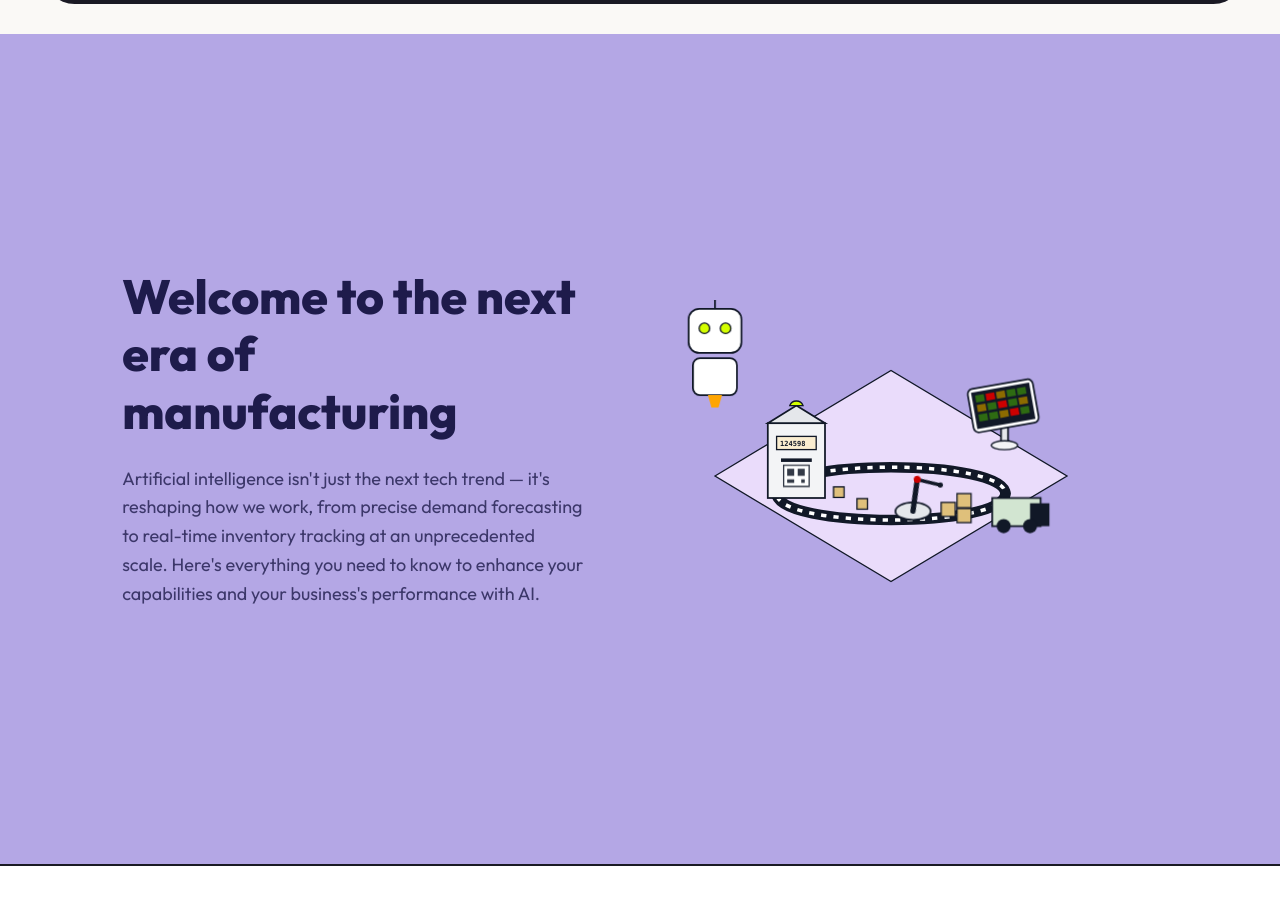
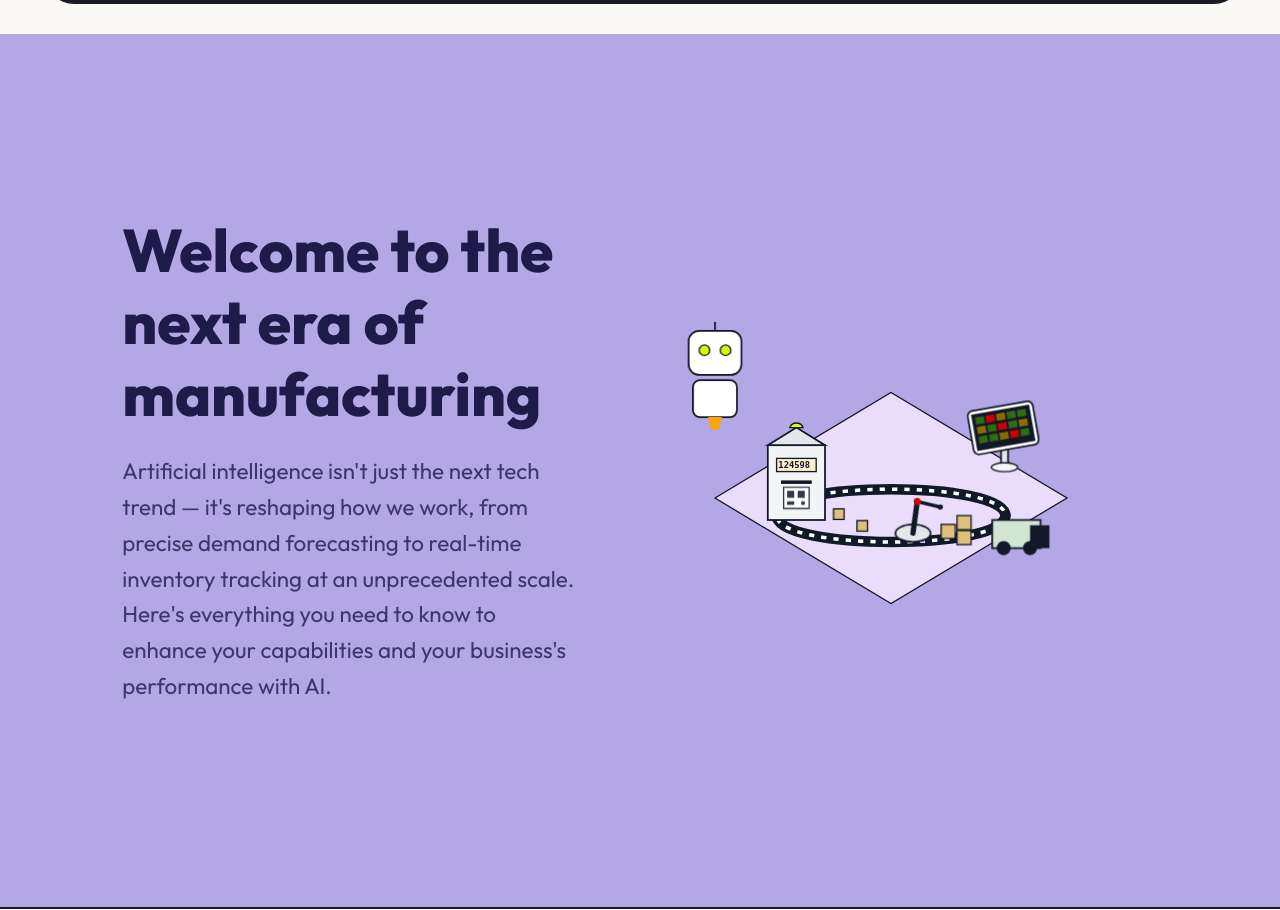
Before and after one commit to ParthChoudhary123/avis2, a Django app: page / in a window 1280 px wide. Shown: the part 81-991 px from the top of the page. Run offline with Django 5.2, Linux system fonts and the light colour scheme.

Commit message:
Increase Hero section typography and animation display font size by 25 percent

```diff
--- a/inventory/templates/inventory/landing.html
+++ b/inventory/templates/inventory/landing.html
@@ -612,7 +612,7 @@
     /* Section Typography */
     .split-headline {
         font-family: var(--font-headings);
-        font-size: 3rem;
+        font-size: 3.75rem;
         font-weight: 800;
         line-height: 1.2;
         color: #1e1b4b;
@@ -620,7 +620,7 @@
     }
 
     .split-body {
-        font-size: 1.125rem;
+        font-size: 1.4rem;
         font-weight: 400;
         line-height: 1.6;
         color: rgba(30, 27, 75, 0.8);
@@ -714,7 +714,7 @@
                             <path d="M35 -10 A 8 8 0 0 1 50 -10 Z" fill="#D4FF00" stroke="#111827" stroke-width="1.5" />
                             <!-- Yellow numeric display showing 124598 -->
                             <rect x="20" y="25" width="45" height="15" fill="#faedd0" stroke="#111827" stroke-width="1.5" />
-                            <text x="24" y="36" font-family="monospace" font-size="8" fill="#111827" font-weight="bold">124598</text>
+                            <text x="22" y="36" font-family="monospace" font-size="10" fill="#111827" font-weight="bold">124598</text>
 
                             <!-- Label slot -->
                             <rect x="25" y="50" width="35" height="4" fill="#111827" />
```
